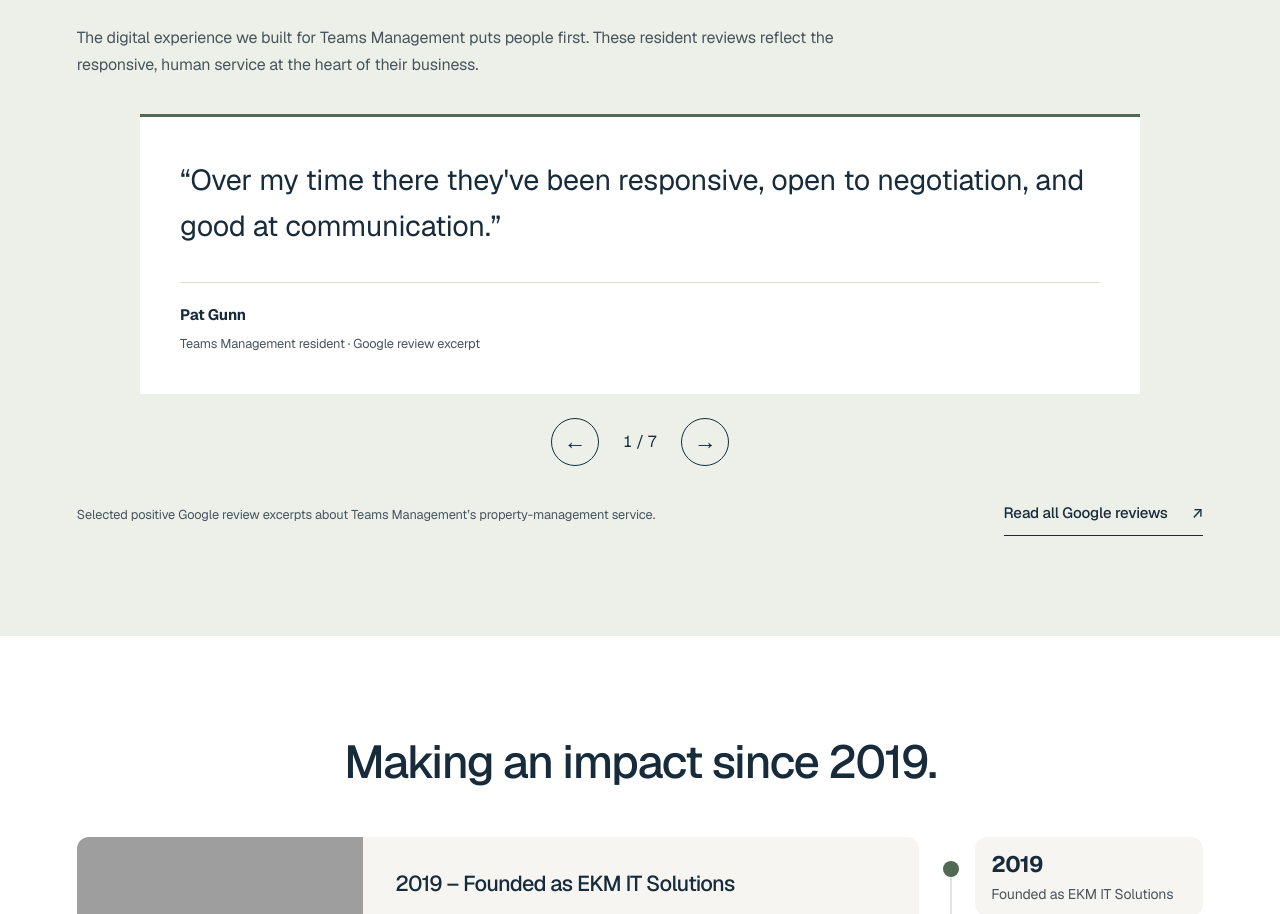
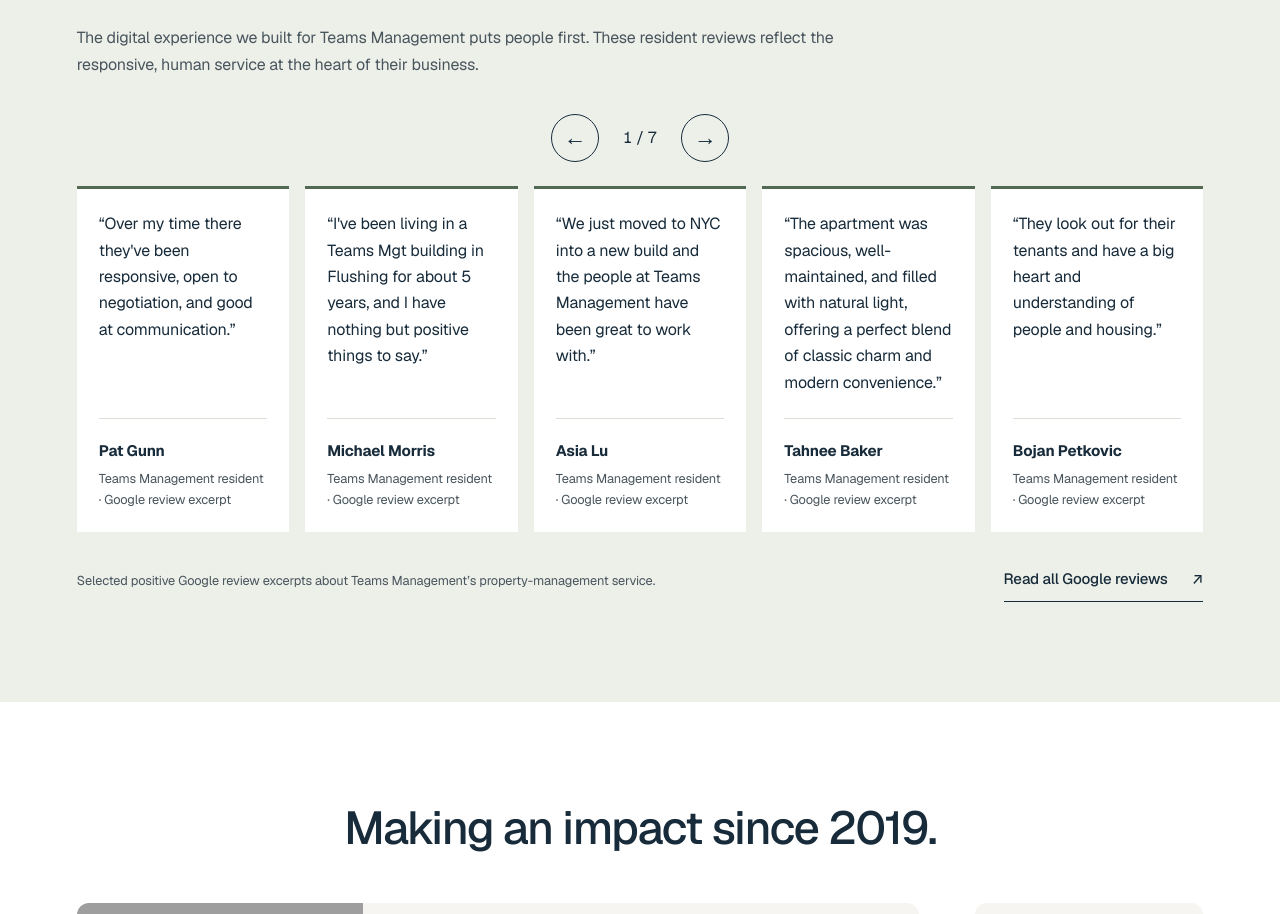
Before and after one commit to 2NspiraOpsTeam/2nspira-website, a Next.js app in the folder 2nspira-website/: page / in a window 1280 px wide. Shown: the part 6628-7542 px from the top of the page. Built offline with nearby package versions, Linux system fonts and the light colour scheme; no server answers; grey boxes are pictures that could not be loaded.

Commit message:
Show five Teams reviews at a time on desktop

```diff
--- a/2nspira-website/src/app/TeamsReviewCarousel.tsx
+++ b/2nspira-website/src/app/TeamsReviewCarousel.tsx
@@ -19,14 +19,14 @@ export default function TeamsReviewCarousel() {
   return <div className={styles.reviewCarousel} role="region" aria-roledescription="carousel" aria-label="Teams Management resident reviews" onKeyDown={event => {
     if (event.key === "ArrowLeft" || event.key === "ArrowRight") { event.preventDefault(); move(event.key === "ArrowLeft" ? -1 : 1); }
   }}>
-    <div aria-live="polite" aria-atomic="true">
-      {reviews.map((review, position) => <div key={review.name} hidden={position !== index} role="group" aria-roledescription="slide" aria-label={`${position + 1} of ${reviews.length}`}>
+    <div className={styles.reviewWindow}>
+      {reviews.map((_, offset) => { const position = (index + offset) % reviews.length; const review = reviews[position]; return <div key={review.name} role="group" aria-roledescription="slide" aria-label={`${position + 1} of ${reviews.length}`}>
         <figure className={styles.reviewCard}><blockquote>“{review.quote}”</blockquote><figcaption><strong>{review.name}</strong><span>Teams Management resident · Google review excerpt</span></figcaption></figure>
-      </div>)}
+      </div>; })}
     </div>
     <div className={styles.reviewControls}>
       <button type="button" onClick={() => move(-1)} aria-label="Previous review">←</button>
-      <span>{index + 1} / {reviews.length}</span>
+      <span aria-live="polite" aria-atomic="true">{index + 1} / {reviews.length}<span className={styles.reviewSrOnly}> · First visible review by {reviews[index].name}</span></span>
       <button type="button" onClick={() => move(1)} aria-label="Next review">→</button>
     </div>
   </div>;
--- a/2nspira-website/src/app/homepage.module.css
+++ b/2nspira-website/src/app/homepage.module.css
@@ -92,3 +92,7 @@
 .projectReviews{background:#edf0e9;max-width:none}.projectReviews .sectionHead{margin-bottom:24px}.reviewIntro{max-width:760px;color:#49555d;margin:0 0 36px}.reviewGrid{display:grid;grid-template-columns:repeat(3,minmax(0,1fr));gap:24px}.reviewCard{margin:0;padding:30px;background:#fff;border-top:3px solid #526953;display:flex;flex-direction:column;justify-content:space-between;gap:28px}.reviewCard blockquote{margin:0;font-size:1.08rem;line-height:1.75;color:var(--navy)}.reviewCard figcaption{border-top:1px solid #d9dfd5;padding-top:20px}.reviewCard strong,.reviewCard span{display:block}.reviewCard strong{font-size:.95rem}.reviewCard span{font-size:.8rem;line-height:1.6;color:#49555d;margin-top:6px}.reviewFoot{display:flex;align-items:center;justify-content:space-between;gap:32px;margin-top:26px}.reviewFoot p{font-size:.8rem;color:#49555d;max-width:620px;margin:0}.reviewFoot a{flex-shrink:0}@media(max-width:900px){.reviewGrid{grid-template-columns:1fr}.reviewCard{padding:26px}.reviewFoot{align-items:flex-start;flex-direction:column;gap:16px}}
 
 .reviewCarousel{max-width:1000px;margin:0 auto}.reviewCarousel .reviewCard{min-height:280px;padding:40px}.reviewCarousel blockquote{font-size:clamp(1.2rem,2.5vw,1.8rem);line-height:1.6}.reviewControls{display:flex;align-items:center;justify-content:center;gap:24px;margin-top:24px;font-variant-numeric:tabular-nums}.reviewControls button{width:48px;height:48px;border:1px solid var(--navy);border-radius:50%;background:transparent;color:var(--navy);font-size:1.4rem;cursor:pointer}.reviewControls button:hover{background:#dce3d7}.reviewControls button:focus-visible{outline:3px solid var(--navy);outline-offset:4px}@media(max-width:600px){.reviewCarousel .reviewCard{padding:26px;min-height:360px}}
+
+.reviewCarousel{max-width:none}.reviewWindow{display:grid;grid-template-columns:repeat(5,minmax(0,1fr));gap:16px}.reviewWindow>div{display:flex;min-width:0}.reviewWindow>div:nth-child(n+6){display:none}.reviewCarousel .reviewCard{min-height:320px;padding:22px;gap:22px;width:100%}.reviewCarousel blockquote{font-size:1rem;line-height:1.65}.reviewSrOnly{position:absolute;width:1px;height:1px;padding:0;margin:-1px;overflow:hidden;clip-path:inset(50%);white-space:nowrap;border:0}@media(max-width:1100px){.reviewWindow{grid-template-columns:repeat(3,minmax(0,1fr))}.reviewWindow>div:nth-child(n+4){display:none}}@media(max-width:600px){.reviewWindow{grid-template-columns:1fr}.reviewWindow>div:nth-child(n+2){display:none}.reviewCarousel .reviewCard{min-height:280px;padding:26px}}
+
+.reviewCarousel{display:flex;flex-direction:column}.reviewControls{order:-1;margin-top:0;margin-bottom:24px}
```
